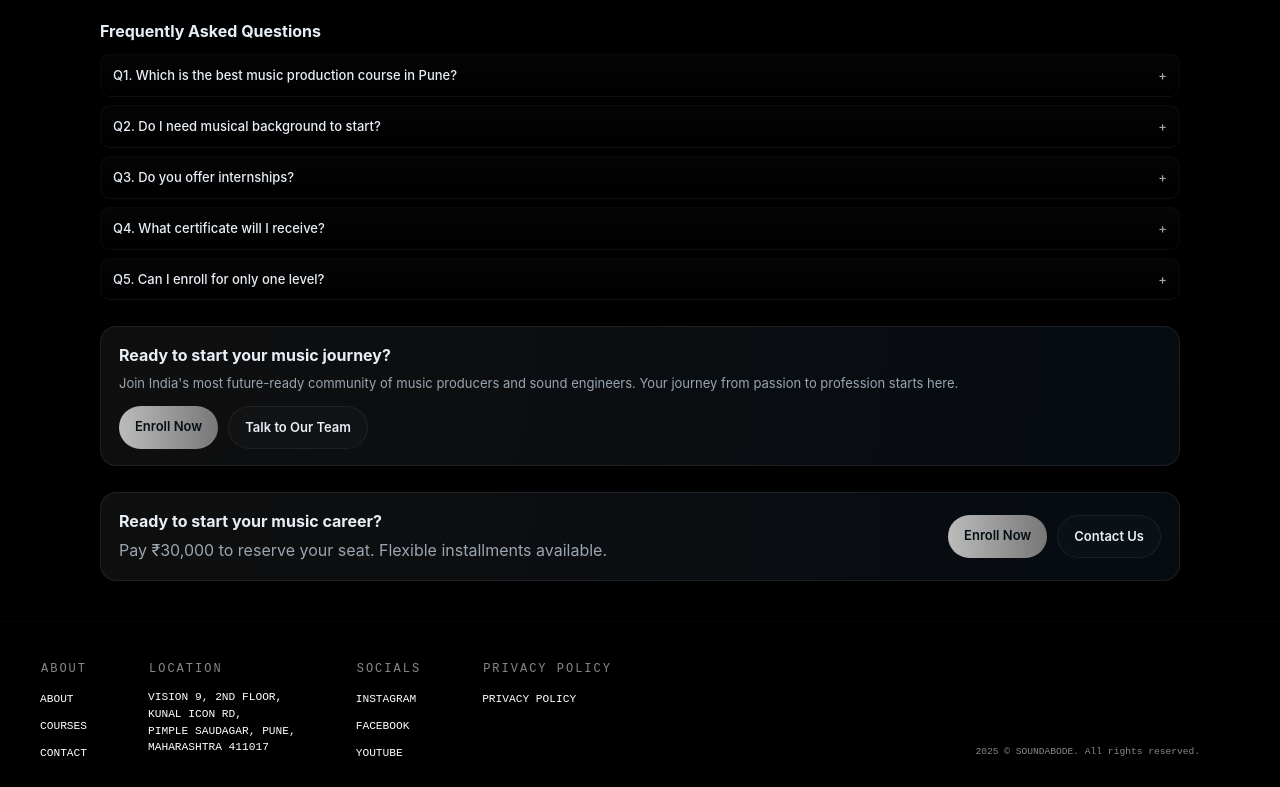
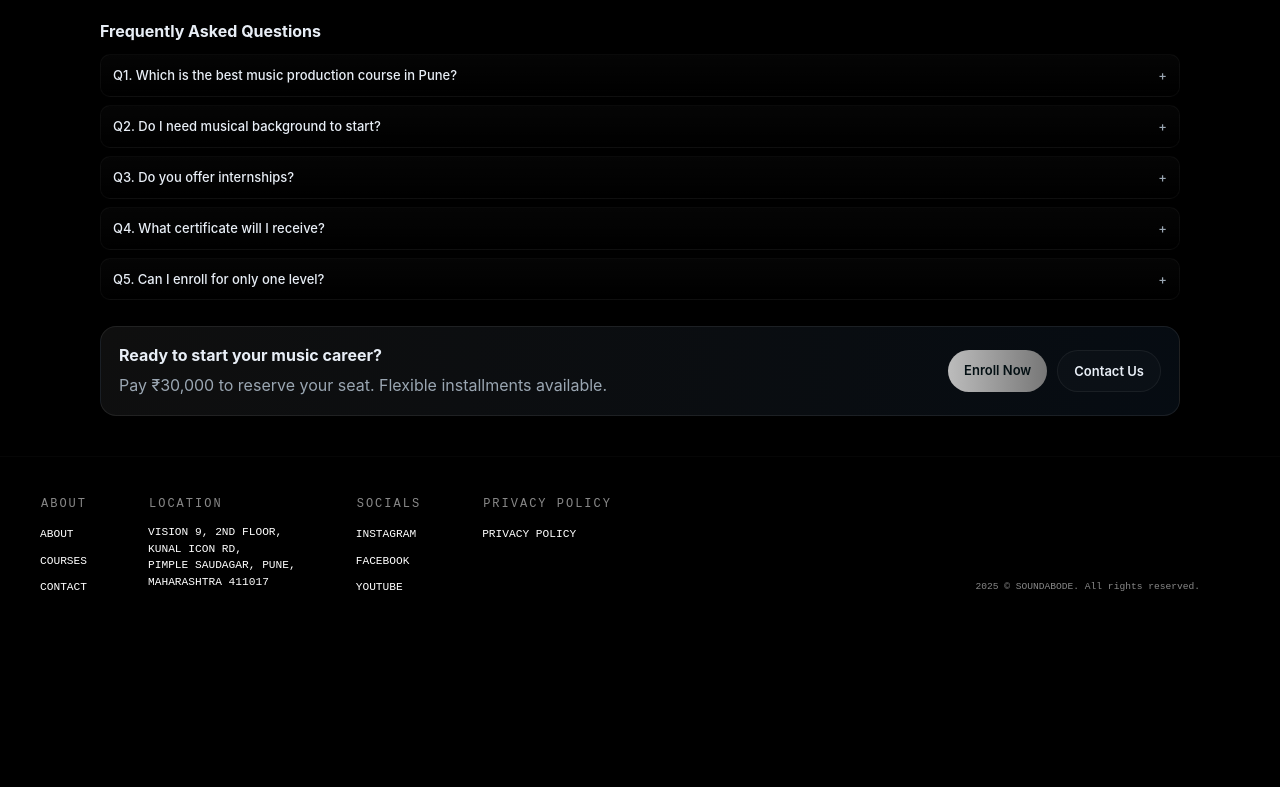
Before and after one commit to nexoraio99/soundabodev2, a plain HTML site: page courses.html in a window 1280 px wide. Shown: the part 2559-3346 px from the top of the page. After the commit the page ends 3181 px from the top, so only its background shows below. Drawn offline with Linux system fonts and the light colour scheme.

Commit message:
Update courses.html

```diff
--- a/courses.html
+++ b/courses.html
@@ -1458,21 +1458,6 @@
           </div>
         </div>
       </div>
-
-      <!-- Soft CTA inside EMP tab -->
-      <div class="enroll-bottom">
-        <div>
-          <h3 class="enroll-bottom-title">Ready to start your music journey?</h3>
-          <div class="muted" style="margin-top: 4px; font-size: 13px;">
-            Join India's most future-ready community of music producers and sound engineers.
-            Your journey from passion to profession starts here.
-          </div>
-        </div>
-        <div class="actions">
-          <a class="btn-primary" href="/enroll">Enroll Now</a>
-          <a class="btn-outline" href="contact.html#contact">Talk to Our Team</a>
-        </div>
-      </div>
     </section>
 
     <!-- ============================================================================
```
